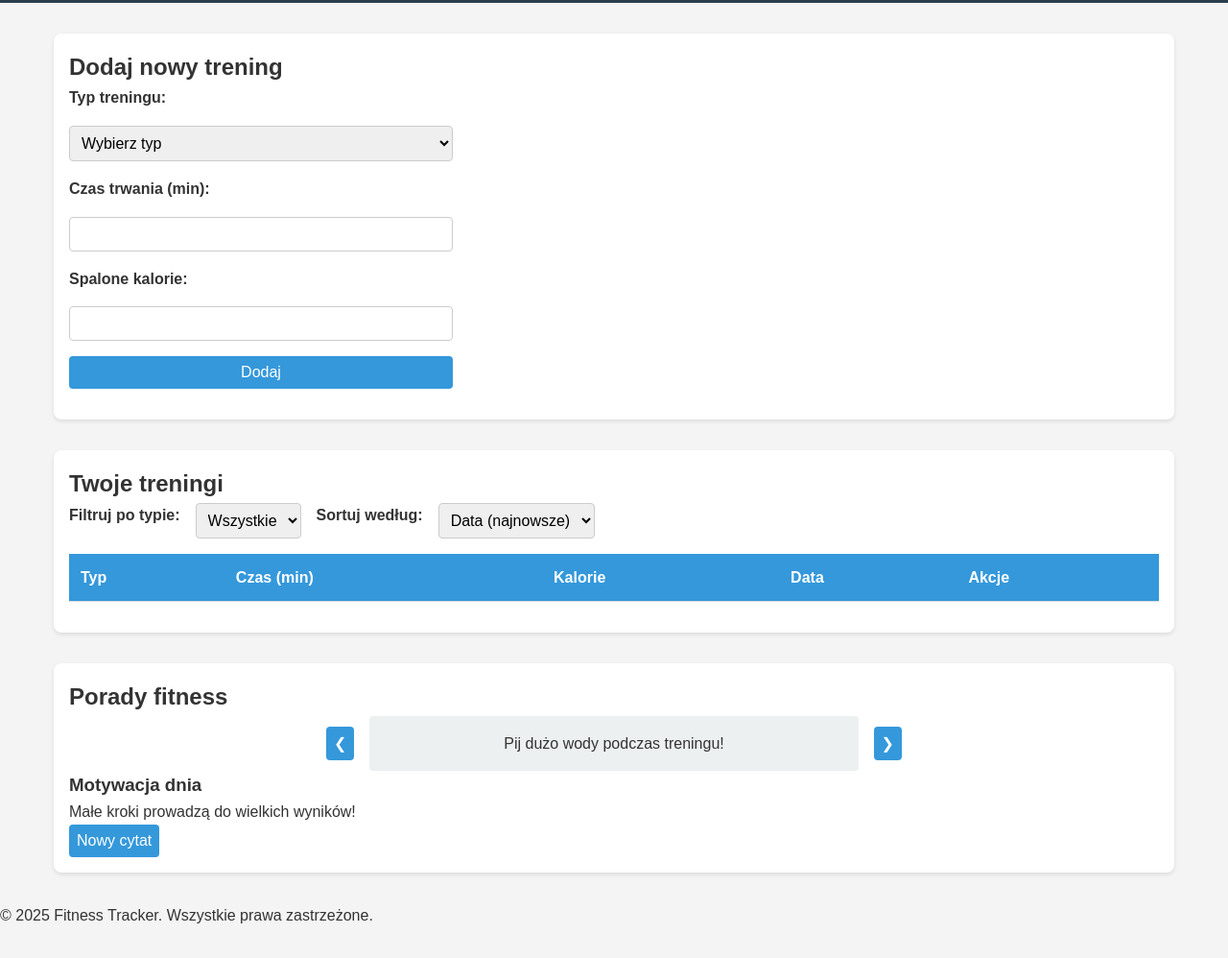
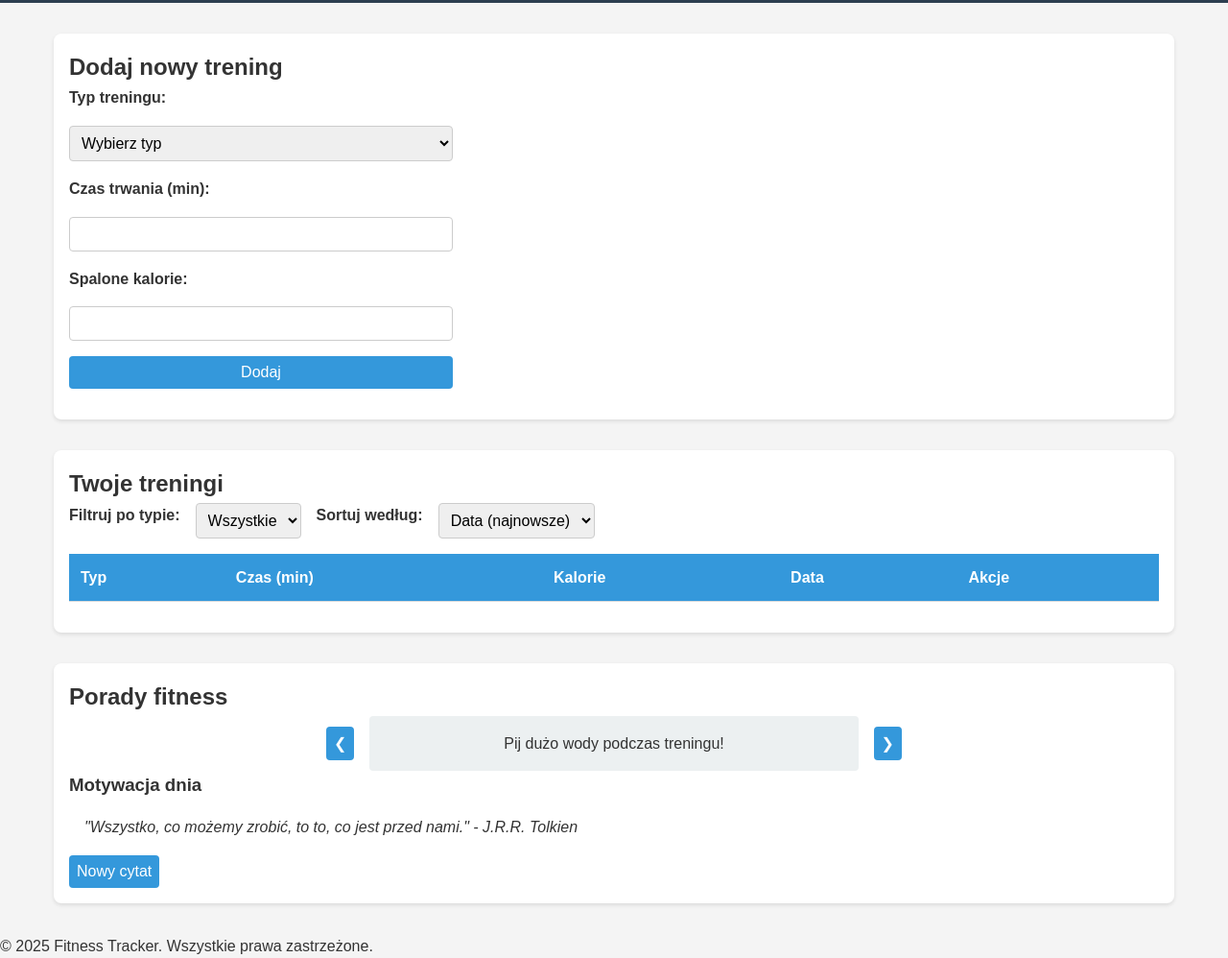
Before and after one commit to lolo5195/Fittness_Tracker_WdWWW, a plain HTML site: page index.html in a window 1280 px wide. Shown: the part 73-1071 px from the top of the page at 96% size. Before the commit the page ends 1039 px from the top, so only its background shows below. Drawn offline with Linux system fonts and the light colour scheme; no server answers.

Commit message:
modyfikacja zakładki Porady fitness, dodanie nowych cytatow i wyrzucenie ich do oddzielnego pliku quotes.js; zmiana wyglądu cytatów

```diff
--- a/index.html
+++ b/index.html
@@ -87,7 +87,7 @@
             </div>
             <div id="motivational-quote">
                 <h3>Motywacja dnia</h3>
-                <p id="quote-text">Każdy krok przybliża Cię do celu!</p>
+                <blockquote id="quote-text">Każdy krok przybliża Cię do celu!</blockquote>
                 <button id="new-quote">Nowy cytat</button>
             </div>
         </section>
@@ -101,6 +101,6 @@
     <footer>
         <p>© 2025 Fitness Tracker. Wszystkie prawa zastrzeżone.</p>
     </footer>
-    <script src="script.js"></script>
+    <script type="module" src="script.js"></script>
 </body>
 </html>
--- /dev/null
+++ b/quotes.js
@@ -0,0 +1,25 @@
+export const quotes = [
+    "Każdy krok przybliża Cię do celu!",
+    "Twoja wytrwałość to Twoja siła!",
+    "Małe kroki prowadzą do wielkich wyników!",
+    "Nie poddawaj się, nawet jeśli jest ciężko.",
+    "Twoje ciało może wszystko, to Twój umysł musi się przekonać.",
+    "Każdy dzień to nowa szansa na sukces.",
+    "Trening to inwestycja w siebie.",
+    "Pokonuj swoje słabości, nie konkurentów.",
+    "Zacznij tam, gdzie jesteś. Użyj tego, co masz.",
+    "Małe kroki prowadzą do wielkich rezultatów.",
+    "Codziennie bądź lepszą wersją siebie.",
+    "\"Jedynym sposobem na wykonanie wielkiego dzieła jest pokochanie tego, co robisz.\" - Steve Jobs",
+    "\"Jedyną przeszkodą między tobą a twoim celem jest historia, którą ciągle sobie powtarzasz i która opowiada o tym... dlaczego nie możesz go osiągnąć.\" - Jordan Belfort",
+    "\"Nie bój się porażki. To nie koniec, to tylko początek.\" - Barack Obama",
+    "\"Trudne drogi często prowadzą do pięknych destynacji.\" - Zig Ziglar",
+    "\"Jeśli masz marzenie, musisz je doścignąć.\" - Will Smith",
+    "\"Nigdy nie jest za późno, aby być tym, kim chcesz być.\" - George Eliot",
+    "\"Wszystko, co możemy zrobić, to to, co jest przed nami.\" - J.R.R. Tolkien",
+    "\"Nasze największe słabości leżą w rezygnacji.\" - Thomas Edison",
+    "\"Nigdy nie bój się wyznaczyć sobie zbyt wysokich celów; nawet jeśli nie osiągniesz ich, będziesz miał coś wartościowego.\" - Michał Anioł",
+    "\"Sukces to nie ostateczność, porażka to nie fatalność: to odwaga, by kontynuować, jest tym, co się liczy.\" - Winston Churchill",
+    "\"Sukces to suma małych wysiłków, powtarzanych dzień po dniu.\" - Robert Collier"
+
+];
--- a/script.js
+++ b/script.js
@@ -1,9 +1,6 @@
 const API_URL = 'http://localhost:3000/workouts'; // json-server endpoint
-const quotes = [
-    "Każdy krok przybliża Cię do celu!",
-    "Twoja wytrwałość to Twoja siła!",
-    "Małe kroki prowadzą do wielkich wyników!"
-];
+
+import { quotes } from './quotes.js';
 
 document.addEventListener('DOMContentLoaded', () => {
     // Initialize theme
--- a/style.css
+++ b/style.css
@@ -327,3 +327,11 @@ body.dark-mode .toast {
       font-size: 1rem;
   }
 }
+
+blockquote {
+  font-style: italic;
+  border-left: 4px solid var(--accent-color);
+  padding-left: 1em;
+  margin: 1em 0;
+  color: var(--text-color);
+}
```
